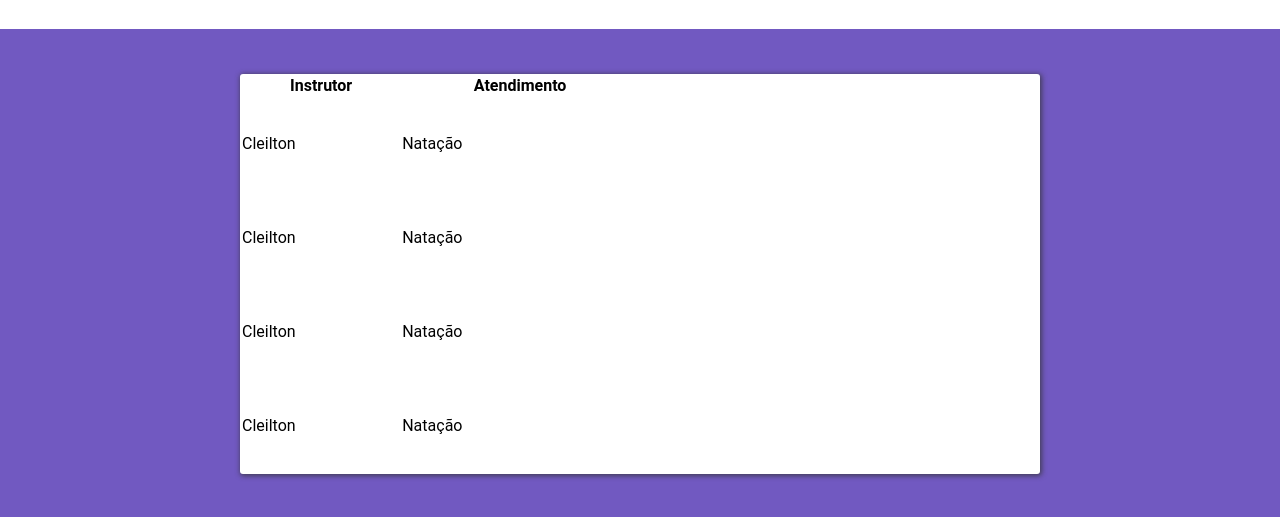
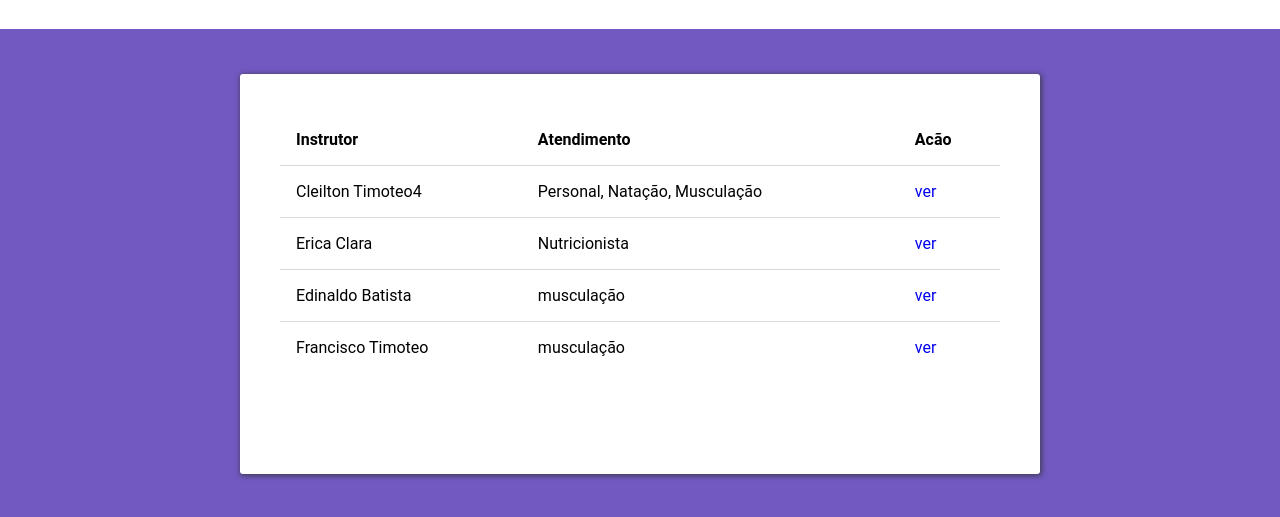
Before and after one commit to cleiltont/gym-control-with-nodejs, a website: page views/instructors/index.html in a window 1280 px wide. Shown: the part 73-590 px from the top of the page. Drawn offline with nearby package versions, Linux system fonts and the light colour scheme; files that its build step writes are made by us from their sources.

Commit message:
Parte dos instrutores concluido

```diff
--- a/public/style.css
+++ b/public/style.css
@@ -10,9 +10,28 @@
 .card{background-color: #FFF;width: 800px;min-height: 400px;margin: 45px auto;display: grid;grid-template-columns: 1fr 1fr;box-shadow: 1px 1px 5px 1px #333333b8;border-radius: 3px;transition-property: all;animation-name: up;animation-duration: 700ms}@keyframes up{0%{opacity: 0;transform: translateY(14px)}100%{opacity: 1}}.details{padding: 32px}.details .item{border-bottom: 1px solid rgba(0, 0, 0, .2);padding: 16px 0}.details .item:last-child{border: none}.details h3,.details .item div:nth-child(1){color: #777;font-size: 14px;line-height: 24px;letter-spacing: 0.7px;font-weight: normal}.details .item div:nth-child(1){color: #555;font-weight: bold;font-size: 18px}.details h3{text-transform: uppercase;font-weight: bold;color: var(--primary-color)}.details .item span{padding: 8px 16px;background-color: var(--secondary-color);border-radius: 16px;color: #777;margin-right: 4px;margin-top: 8px;display: inline-block;font-weight: bold;text-transform: uppercase;font-size: 12px}
 
 /* Page create instrctor */
-.item input{width: 100%;padding: 4px 5px;color: #333;font-weight: bold;font-size: 16px}.item div span input{width: auto}button[type="submit"], a.button{width: 100%;line-height: 30px;background: var(--primary-color);color: #FFF}a.button{display: block;text-align: center}
+.item input{width: 100%;padding: 4px 5px;color: #333;font-weight: bold;font-size: 16px}.item div span input{width: auto}button[type="submit"], a.button{width: 100%;line-height: 30px;background: var(--primary-color);color: #FFF}a.button{display: block;text-align: center} #form-delete button{margin-top: 8px;background-color: tomato;}
 
-#form-delete button{
-	margin-top: 8px;
-	background-color: tomato;
+/* Page table instructors*/
+.table-container {
+	display: block;
+	padding: 40px;
 }
+
+.table-container table {
+	border-spacing: 0;
+	width: 100%;
+}
+
+.table-container thead tr th {
+	text-align: left;
+}
+
+td, th {
+	padding: 16px;
+	border-bottom: 1px solid #D9D9D9;
+}
+
+tbody tr:last-child td {
+	border-bottom: none;
+}
--- a/views/instructors/index.html
+++ b/views/instructors/index.html
@@ -1,19 +1,21 @@
 {% extends 'layout.html' %}
 
 {% block content %}
-<div class="card">
+<div class="card table-container">
 	<table>
 		<thead>
 			<tr>
 				<th>Instrutor</th>
 				<th>Atendimento</th>
+				<th>Acão</th>
 			</tr>
 		</thead>
 		<tbody>
 			{% for instructor in instructors %}
 			<tr>
-				<td>Cleilton</td>
-				<td>Natação</td>
+				<td>{{instructor.name}}</td>
+				<td>{{instructor.services}}</td>
+				<td><a href="instructors/{{instructor.id}}">ver</a></td>
 			</tr>
 			{% endfor %}
 		</tbody>
```
